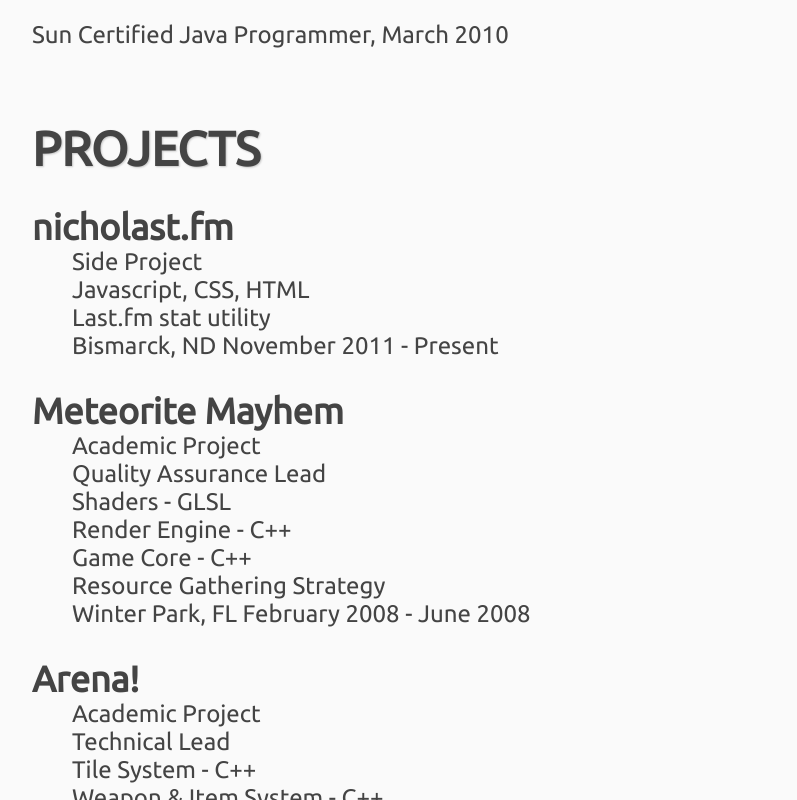
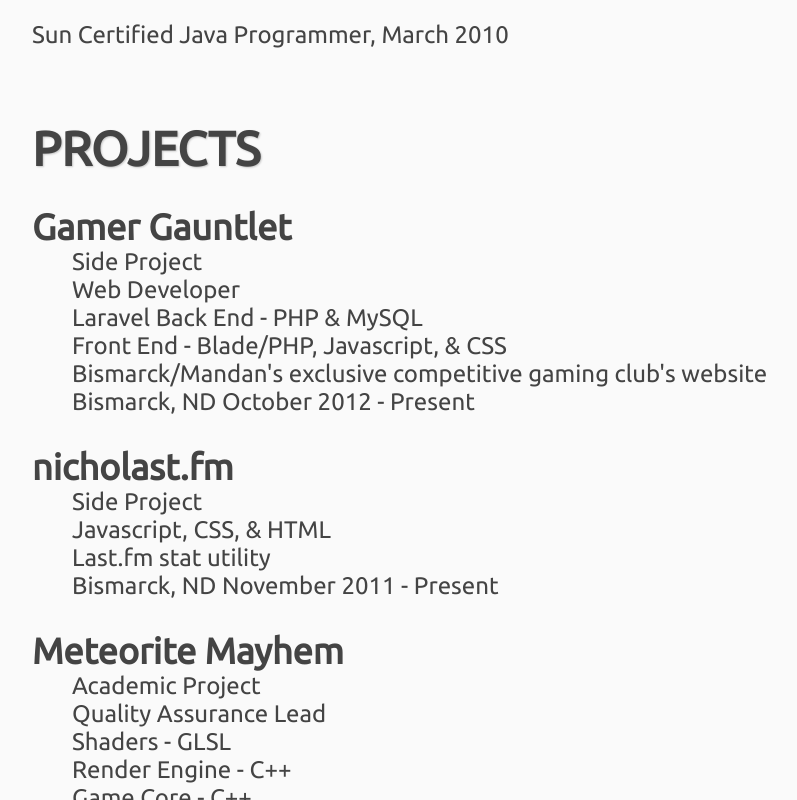
Before and after one commit to nick1n/nicholasness.com, a plain HTML site: page index.html in a window 1280 px wide. Shown: the part 1914-2714 px from the top of the page, without its empty margins (104-901 px from the left). Drawn offline with Linux system fonts and the light colour scheme.

Commit message:
Added Gamer Gauntlet

```diff
--- a/index.html
+++ b/index.html
@@ -27,8 +27,8 @@
     <h1>TECHNICAL SKILLS</h1>
     <dl>
       <dt><strong>Platforms:</strong> Windows XP/Vista/7/8/Home Server 2011, Mac OS X, Android</dt>
-      <dt><strong>Languages:</strong> Java, Javascript, C/C++, C#, VisualBasic, SQL, CSS, HTML, XML, UML</dt>
-      <dt><strong>Databases:</strong> Oracle, MySQL, ProgreSQL, MS Access, Golden, DbVisualizer</dt>
+      <dt><strong>Languages:</strong> Java, Javascript, PHP, C/C++, C#, VisualBasic, SQL, CSS, HTML, XML, UML</dt>
+      <dt><strong>Databases:</strong> Oracle, MySQL, ProgreSQL, MS Access, Golden, phpMyAdmin, Workbench</dt>
       <dt><strong>Software:</strong> Eclipse, Sublime Text, Git, Visual Studio, IntelliJ, Tortoise SVN, Alienbrain, OpenOffice, Norton, MS Office (Word, Excel, PowerPoint, Outlook)</dt>
       <dt><strong>Hardware:</strong> Processors, graphic cards, hard drives, RAM, routers, switches, modems, cables, printers</dt>
     </dl>
@@ -75,9 +75,19 @@
       <h1 id="projects">PROJECTS</h1>
       <dl>
         <div>
+          <a href="https://gamer-gauntlet.com" title="Goto"><h2>Gamer Gauntlet</h2></a>
+          <dd>Side Project</dd>
+          <dd>Web Developer</dd>
+          <dd>Laravel Back End - PHP &amp; MySQL</dd>
+          <dd>Front End - Blade/PHP, Javascript, &amp; CSS</dd>
+          <dd>Bismarck/Mandan's exclusive competitive gaming club's website</dd>
+          <dd>Bismarck, ND October 2012 - Present</dd>
+        </div>
+
+        <div>
           <a href="http://nicholast.fm" title="Goto"><h2>nicholast.fm</h2></a>
           <dd>Side Project</dd>
-          <dd>Javascript, CSS, HTML</dd>
+          <dd>Javascript, CSS, &amp; HTML</dd>
           <dd>Last.fm stat utility</dd>
           <dd>Bismarck, ND November 2011 - Present</dd>
         </div>
```
